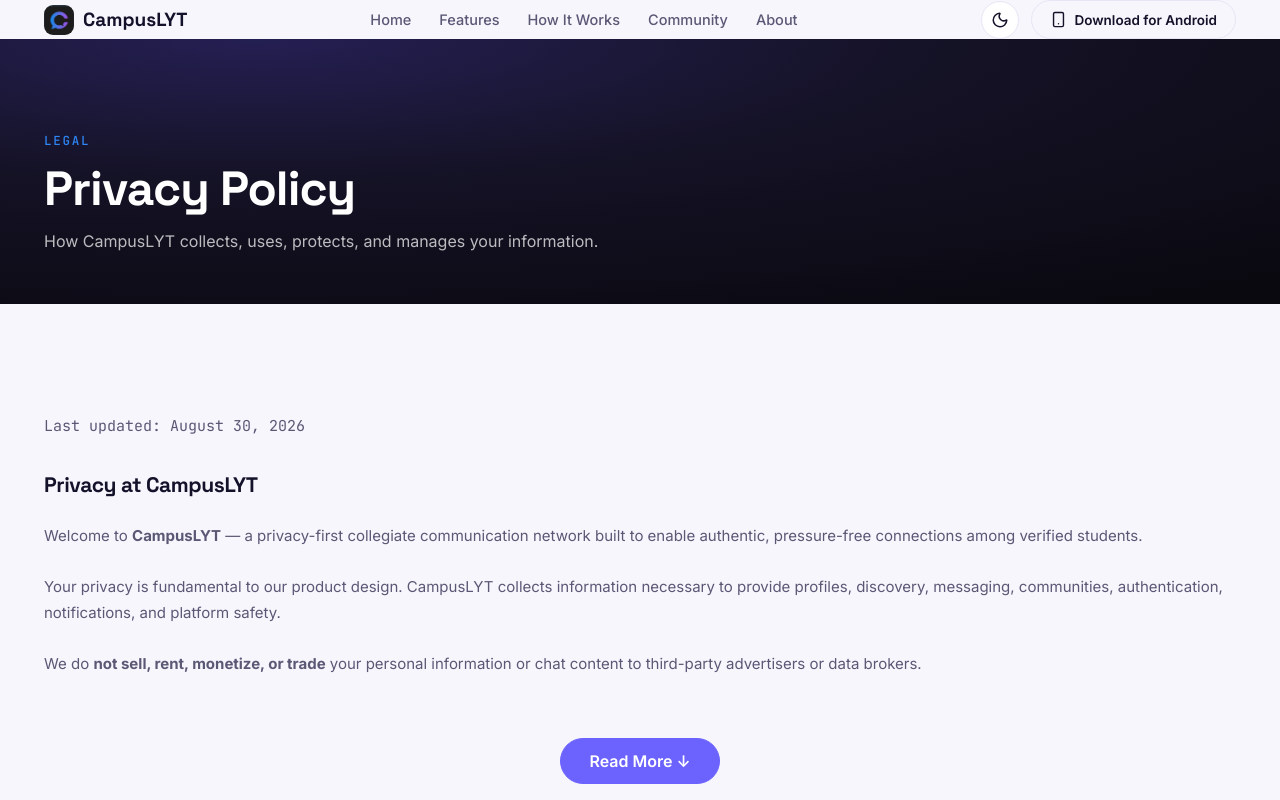
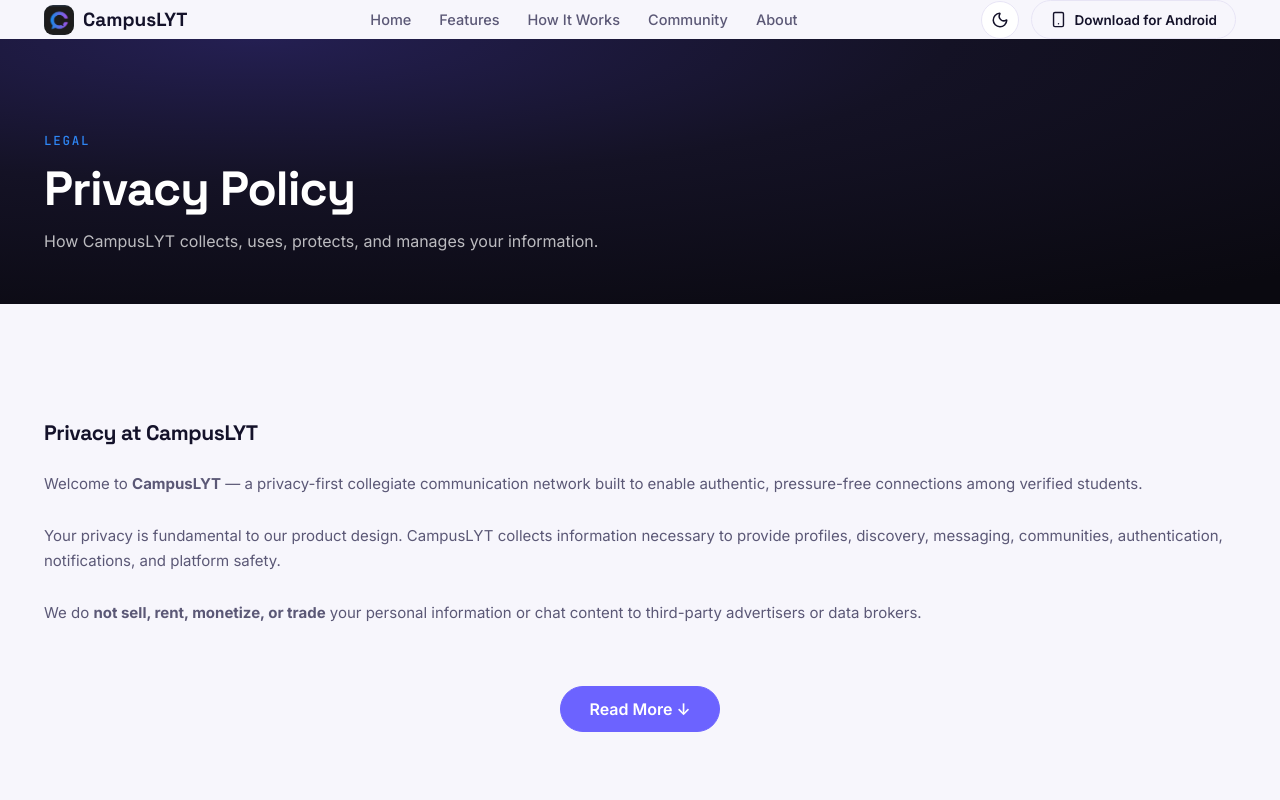
Before and after one commit to ManasXakistis/campuslytmobileweb, a React (Vite) app: page /privacy in a window 1280 px wide. Shown: the top 800 px of the page. Built offline with nearby package versions, Linux system fonts and the light colour scheme.

Commit message:
Removed something

```diff
--- a/src/pages/Privacy.jsx
+++ b/src/pages/Privacy.jsx
@@ -30,9 +30,9 @@
       <section className="section static-page">
         <div className="container static-page__content">
 
-          <p className="static-page__updated">
+          {/*<p className="static-page__updated">
             Last updated: August 30, 2026
-          </p>
+          </p>*/}
 
           <h2>Privacy at CampusLYT</h2>
 
```
